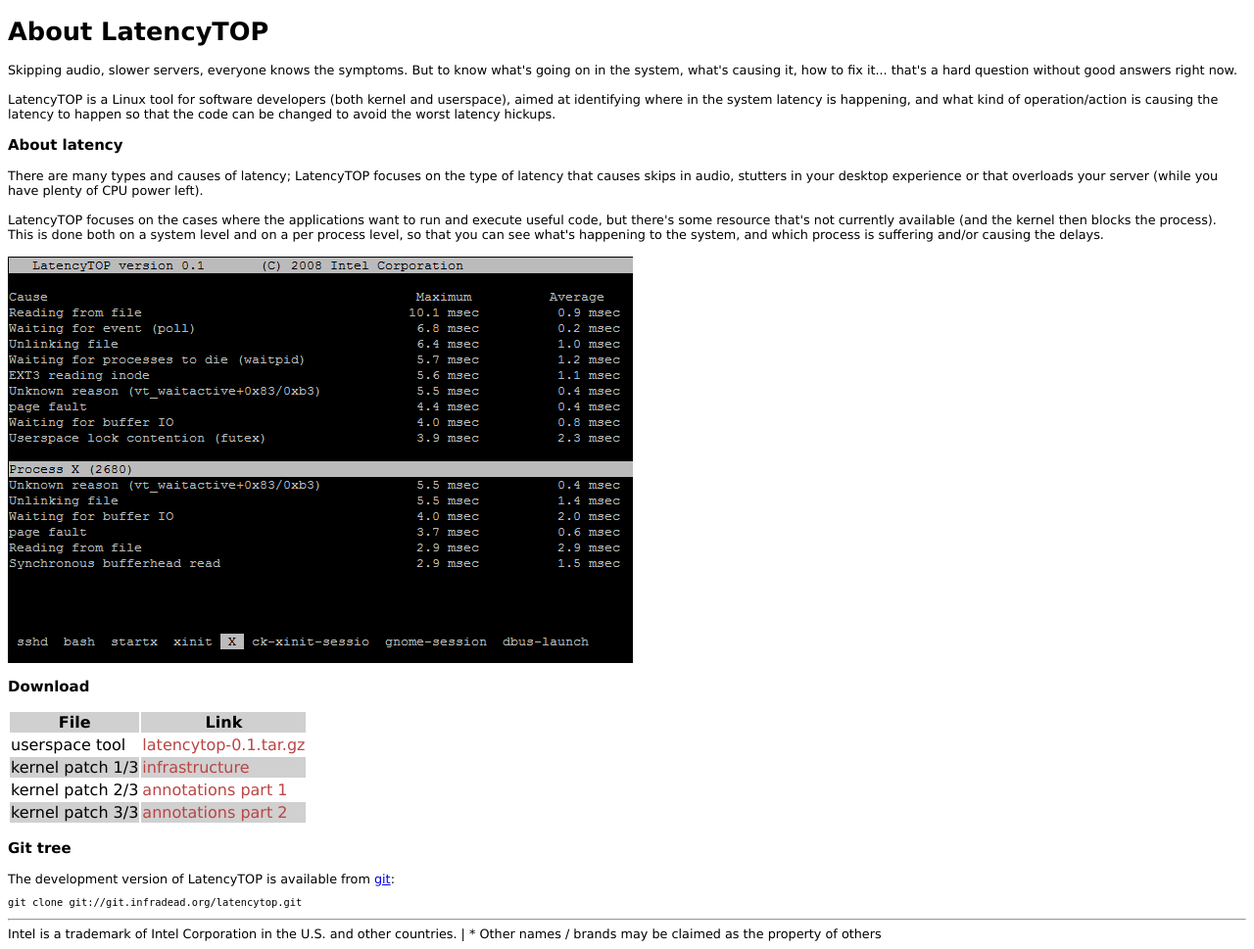
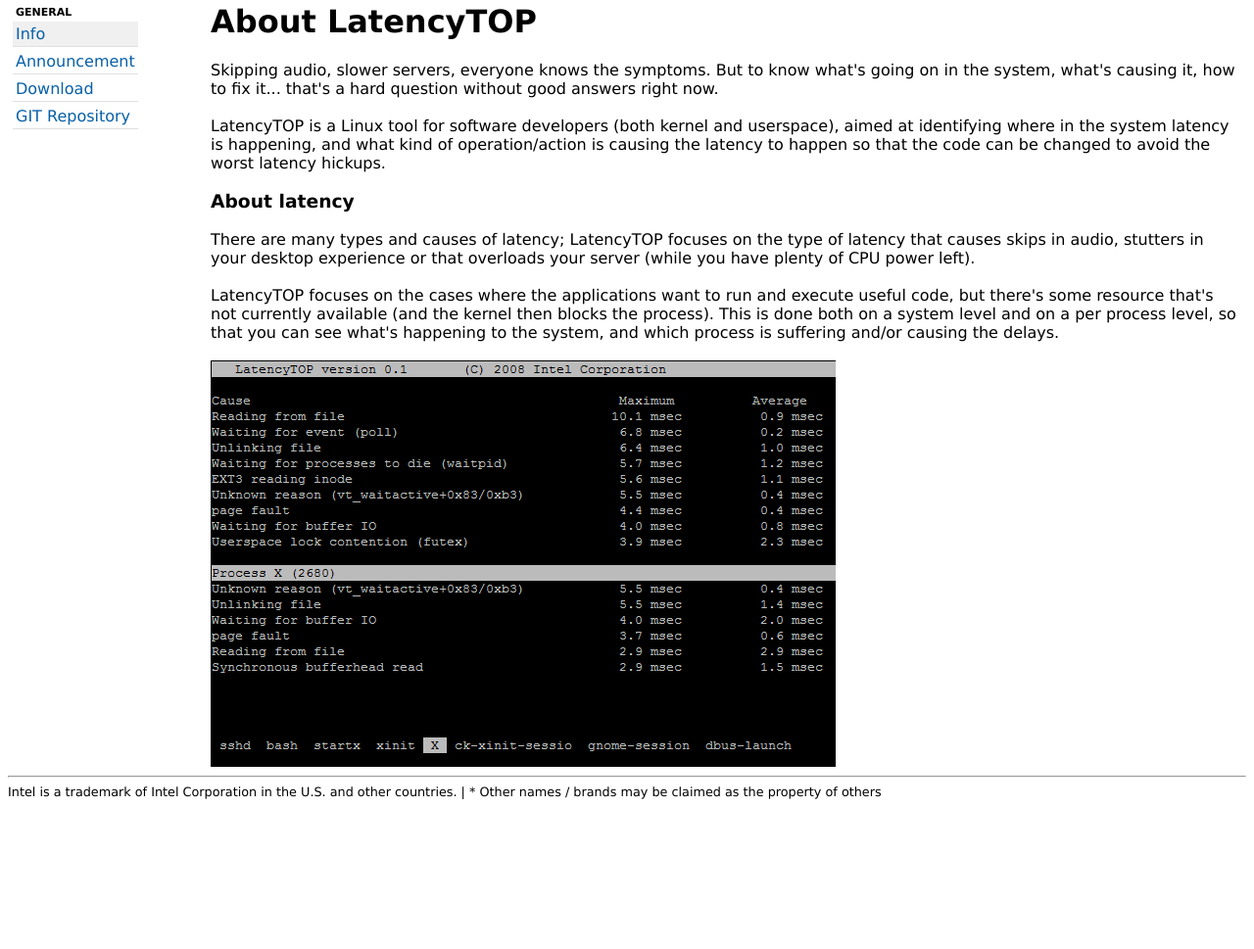
Before and after one commit to namhyung/latencytop, a PHP site: page / in a window 1280 px wide. Shown: the part 136-1105 px from the top of the page at 98% size. After the commit the page ends 952 px from the top, so only its background shows below. Run offline with PHP 8.4, Linux system fonts and the light colour scheme.

Commit message:
more updates to the website

```diff
--- a/web/index.php
+++ b/web/index.php
@@ -2,6 +2,17 @@
 include("topbar.php");
 ?>
 
+<table>
+<tr><td valign=top width=200>
+<table>
+<tr><td class=subsection>GENERAL</td></tr>
+<tr><td class='nav_box_active'><a class='nav' href='/index.php?n=Info'>Info</a></td></tr>
+<tr><td class='nav_box'><a class='nav' href='announce.php'>Announcement</a></td></tr>
+<tr><td class='nav_box'><a class='nav' href='download.php'>Download</a></td></tr>
+<tr><td class='nav_box'><a class='nav' href='git.php'>GIT Repository</a></td></tr>
+</table>
+</td>
+<td>
 <h1>About LatencyTOP</h1>
 
 Skipping audio, slower servers, everyone knows the symptoms. But to know
@@ -34,20 +45,9 @@ delays.
 <br><br>
 <img src="latencytop.png">
 
-<h3>Download</h3>
-<table>
-<tr class="odd"><th>File</th><th>Link</th></tr>
-<tr><td>userspace tool</td><td><a class="plainlink" href="download/latencytop-0.1.tar.gz">latencytop-0.1.tar.gz</a></td></tr>
-<tr class="odd"><td>kernel patch 1/3</td><td><a class="plainlink" href="download/latencytop-infrastructure.patch">infrastructure</a></td></tr>
-<tr><td>kernel patch 2/3</td><td><a class="plainlink" href="download/latencytop-annotations.patch">annotations part 1</a></td></tr>
-<tr class="odd"><td>kernel patch 3/3</td><td><a class="plainlink" href="download/latencytop-more-annotations.patch">annotations part 2</a></td></tr>
+
+</td></tr>
 </table>
-<h3>Git tree</h3>
-The development version of LatencyTOP is available from <a href="http://git.infradead.org/?p=latencytop.git">git</a>:
-<pre>
-git clone git://git.infradead.org/latencytop.git
-</pre>
-
 <hr>
 Intel is a trademark of Intel Corporation in the U.S. and other countries. | * Other names / brands may be claimed as the property of others
 </html>
--- a/web/style.css
+++ b/web/style.css
@@ -83,3 +83,38 @@ tr.odd {
 
 #search { float: right; margin: 20px 15px 0 10px; }
 #search input { font: 11px Arial, Helvetica, sans-serif; }
+
+.subsection {
+        padding-left: 3px;
+        padding-right: 3px;
+        background-color: #ffffff;
+        font-weight:bold;
+        font-size:11px;
+}
+
+.nav_box {
+  padding: 3px;
+  background-color: #ffffff;
+  border-bottom: solid #e0e0e0 1px;
+}
+
+.fake_nav_box {
+  font-size: 11px;
+  line-height: 15px;
+  color: #0860a8;
+  padding: 3px;
+  background-color: #ffffff;
+  border-bottom: solid #e0e0e0 1px;
+  border-top: solid #e0e0e0 1px;
+}
+
+.nav_box_active {
+  padding: 3px;
+  background-color: #f0f0f0;
+  border-bottom: solid #e0e0e0 1px;
+}
+
+a, a.visited {
+  color: #0860a8;
+  text-decoration: none;
+}
```
Also changed, not shown: web/download.php (added, +33 -0 lines), web/git.php (added, +26 -0 lines).
